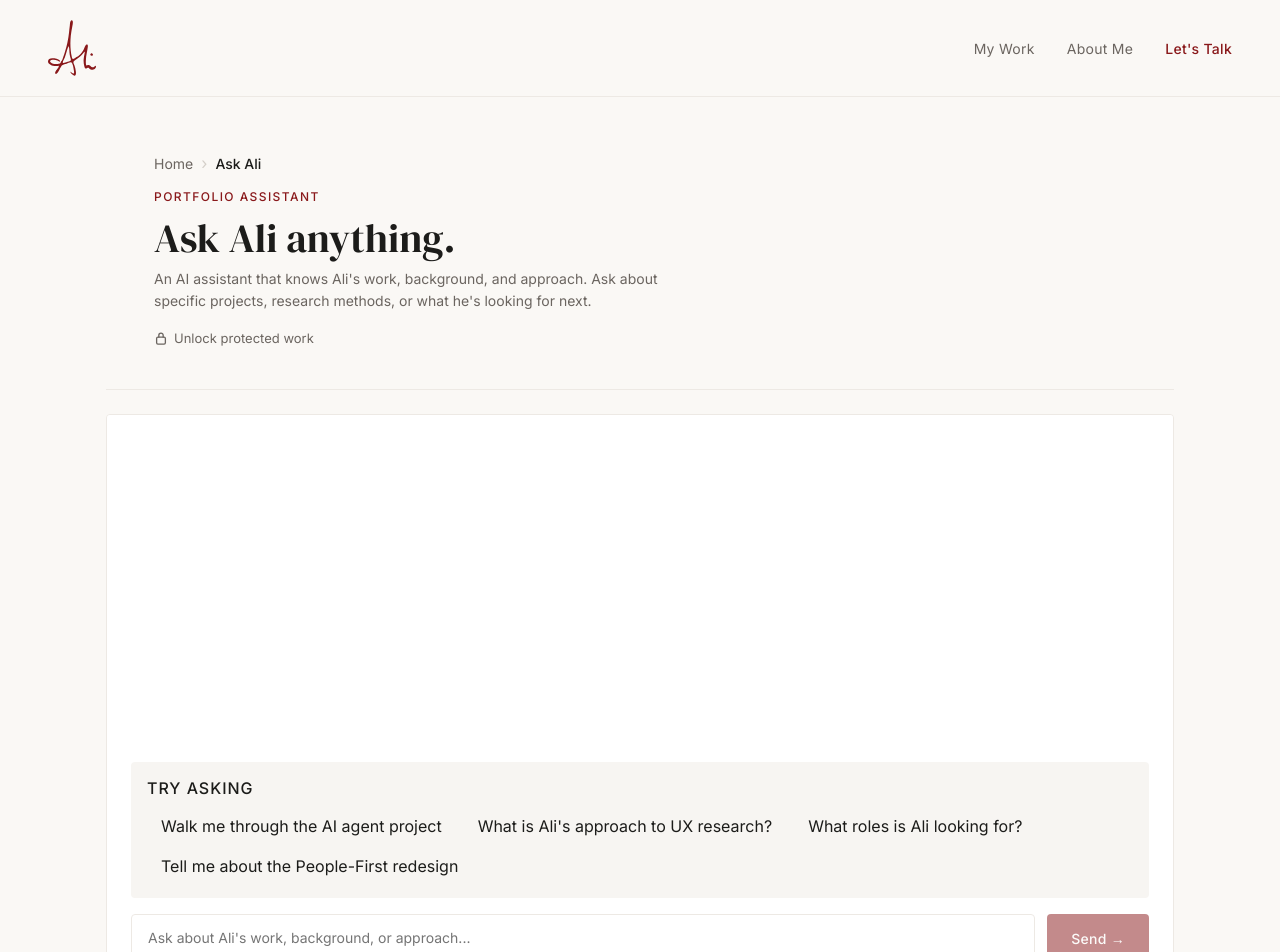
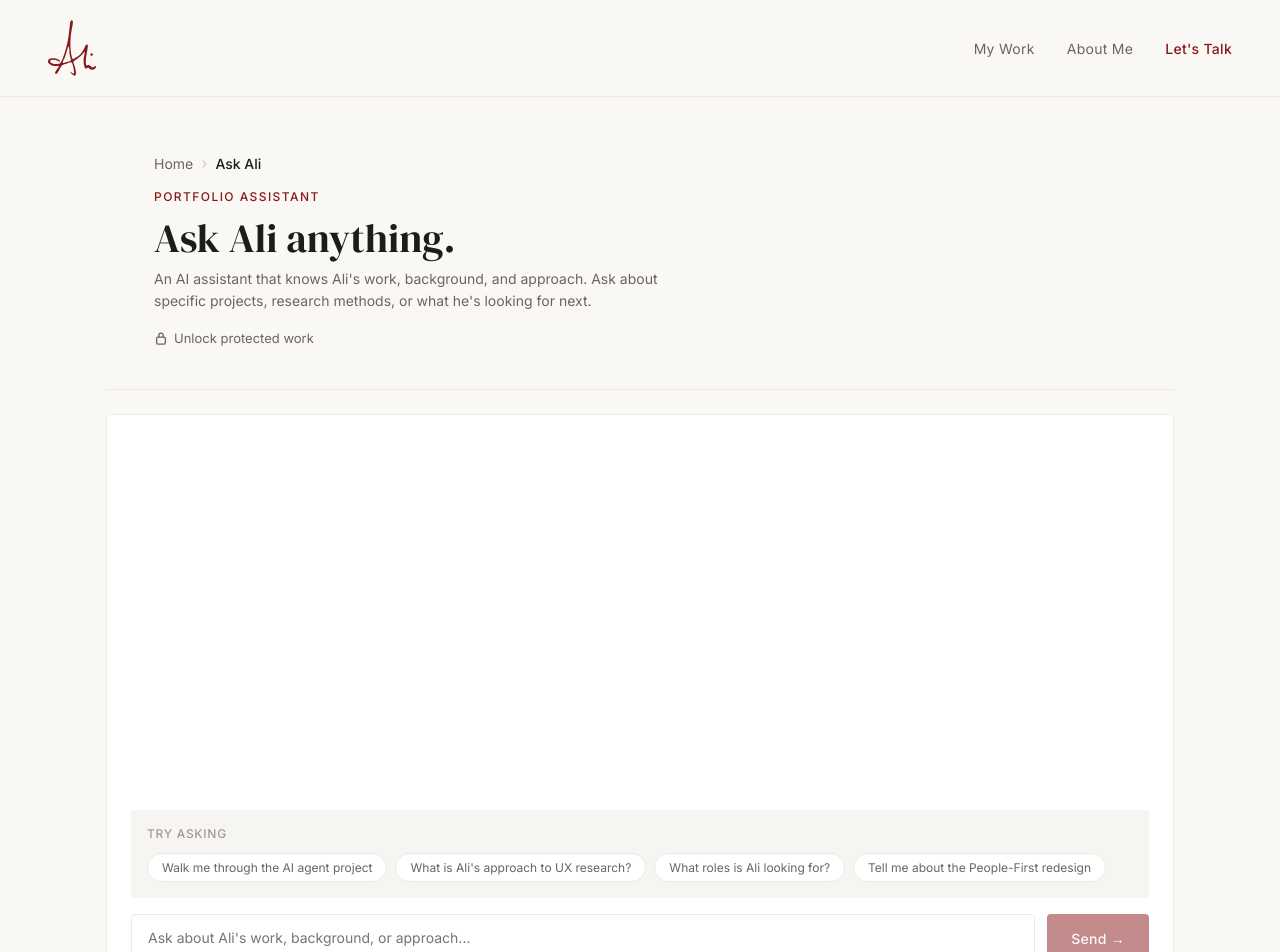
Before and after one commit to alikhandesign/alikhandesign.com, a Next.js app: page /chat in a window 1280 px wide. Shown: the top 952 px of the page. Built offline with nearby package versions, Linux system fonts and the light colour scheme.

Commit message:
Revert: token rename sweep (broke styles, needs debugging)

```diff
--- a/app/components/SuggestedPrompts.tsx
+++ b/app/components/SuggestedPrompts.tsx
@@ -6,14 +6,14 @@ interface SuggestedPromptsProps {
 export default function SuggestedPrompts({ prompts, onSelect }: SuggestedPromptsProps) {
   return (
     <div style={{
-      background: 'var(--color-bg-subtle, #F7F5F2)',
+      background: 'var(--bg-subtle, #F7F5F2)',
       borderRadius: 'var(--radius)',
       padding: 'var(--space-4)',
       marginBottom: 'var(--space-4)',
     }}>
       <p style={{
-        fontSize: 'var(--color-text-xs)', fontWeight: 500, letterSpacing: '0.06em',
-        textTransform: 'uppercase', color: 'var(--color-text-faint)',
+        fontSize: 'var(--text-xs)', fontWeight: 500, letterSpacing: '0.06em',
+        textTransform: 'uppercase', color: 'var(--text-faint)',
         marginBottom: 'var(--space-3)',
       }}>
         Try asking
@@ -25,23 +25,23 @@ export default function SuggestedPrompts({ prompts, onSelect }: SuggestedPrompts
             onClick={() => onSelect(prompt)}
             style={{
               padding: '0.375rem 0.875rem',
-              fontSize: 'var(--color-text-xs)',
+              fontSize: 'var(--text-xs)',
               fontFamily: 'var(--font-sans)', fontWeight: 400,
-              border: '1px solid var(--color-border)',
+              border: '1px solid var(--border)',
               borderRadius: '20px',
-              background: 'var(--color-surface)', color: 'var(--color-text-muted)',
+              background: 'var(--surface)', color: 'var(--text-muted)',
               cursor: 'pointer',
               transition: 'border-color 0.15s, color 0.15s',
               textAlign: 'left',
               whiteSpace: 'nowrap',
             }}
             onMouseEnter={e => {
-              e.currentTarget.style.borderColor = 'var(--color-border-mid)'
-              e.currentTarget.style.color = 'var(--color-text)'
+              e.currentTarget.style.borderColor = 'var(--border-mid)'
+              e.currentTarget.style.color = 'var(--text)'
             }}
             onMouseLeave={e => {
-              e.currentTarget.style.borderColor = 'var(--color-border)'
-              e.currentTarget.style.color = 'var(--color-text-muted)'
+              e.currentTarget.style.borderColor = 'var(--border)'
+              e.currentTarget.style.color = 'var(--text-muted)'
             }}
           >
             {prompt}
```
